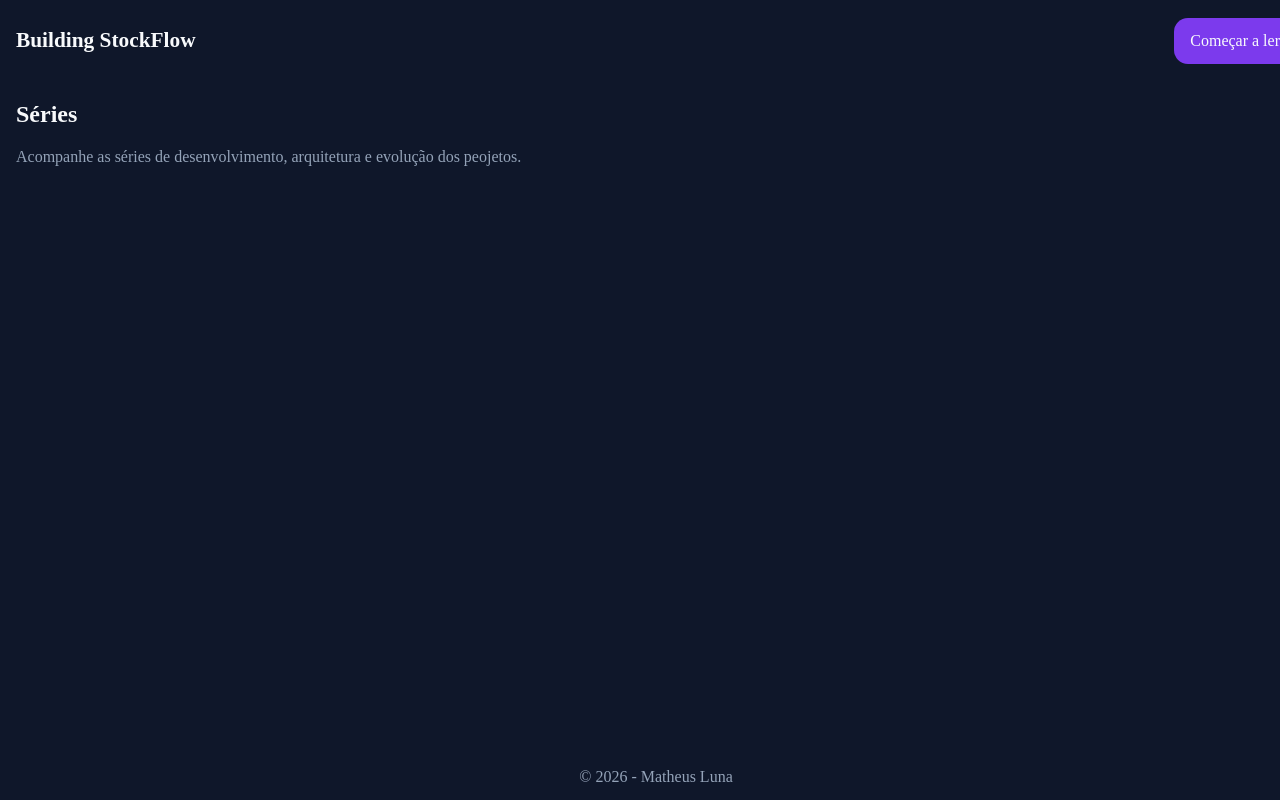
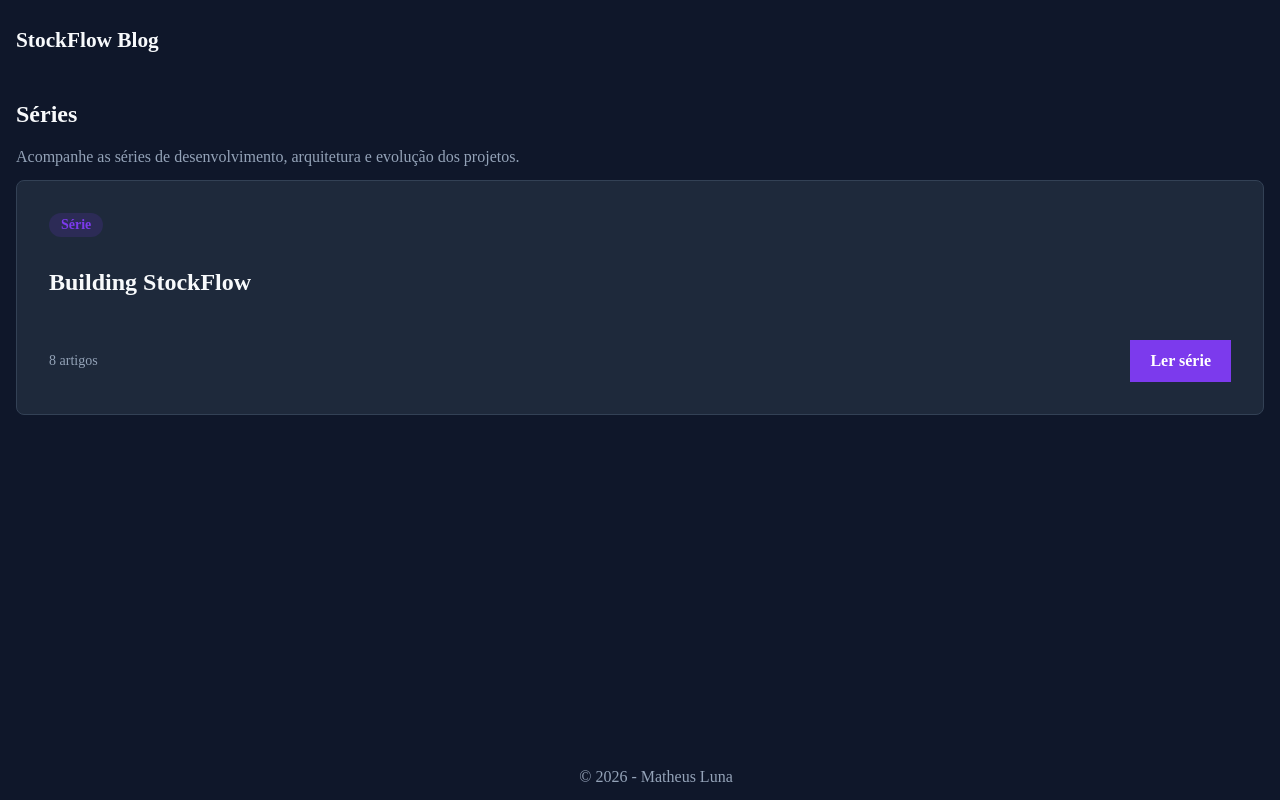
Before and after one commit to MathLun/stockflow-blog, a React (Vite) app: page /series in a window 1280 px wide. Shown: the top 800 px of the page. Built offline with nearby package versions, Linux system fonts and the light colour scheme.

Commit message:
feat(series): implement series navigation flow

```diff
--- a/src/components/layout/Header.tsx
+++ b/src/components/layout/Header.tsx
@@ -1,10 +1,21 @@
+import { Link, useLocation }
+from 'react-router-dom';
+
 import styles from './Header.module.css';
 
-export const Header = () => (
-	<header className={styles.container}>
-	  <h1 className={styles.brand}>Building StockFlow</h1>
-	  <button className={styles.button}>
-	    Começar a ler
-	  </button>
+export const Header = () => {
+	const { pathname } = useLocation();
+	const isHomePage = pathname === "/";
+	return (
+	  <header className={styles.container}>
+	  <h1 className={styles.brand}>
+	    <Link to="/">
+	      StockFlow Blog
+	    </Link>
+	  </h1>
+
+	  {isHomePage && (
+	  <button className={styles.button}><Link to="/series">Começar a ler</Link></button>)}
 	</header>
-);
+	)
+}
--- /dev/null
+++ b/src/components/series/SeriesCard.module.css
@@ -0,0 +1,81 @@
+.card {
+  display: flex;
+  flex-direction: column;
+  justify-content: space-between;
+
+  gap: 1.5rem;
+
+  padding: 2rem;
+  margin: 14px 0;
+
+  background-color: var(--color-surface);
+  border: 1px solid var(--color-border);
+  border-radius: 8px;
+
+  transition: transform 0.2s ease, border-color 0.2s ease;
+}
+
+.card:hover {
+  transform: translateY(-4px);
+  border-color: var(--color-primary);
+}
+
+.content {
+  display: flex;
+  flex-direction: column;
+  gap: 0.75rem;
+}
+
+.badge {
+  width: fit-content;
+
+  padding: 0.25rem 0.75rem;
+
+  border-radius: 999px;
+
+  background-color: rgba(124, 58, 237, 0.15);
+  color: var(--color-primary);
+
+  font-size: 0.875rem;
+  font-weight: 600;
+}
+
+.title {
+  color: var(--color-text);
+}
+
+.description {
+  color: var(--color-text-muted);
+
+  line-height: 1.6;
+}
+
+.footer {
+  display: flex;
+  align-items: center;
+  justify-content: space-between;
+
+  gap: 1rem;
+}
+
+.articles {
+  color: var(--color-text-muted);
+  font-size: 0.875rem;
+}
+
+.button {
+  padding: 0.75rem 1.25rem;
+
+  border-radius: var(--radius-md);
+
+  background-color: var(--color-primary);
+  color: white;
+
+  font-weight: 600;
+
+  transition: background-color 0.2s ease;
+}
+
+.button:hover {
+  background-color: var(--color-primary-hover);
+}
--- /dev/null
+++ b/src/components/series/SeriesCard.tsx
@@ -0,0 +1,24 @@
+import type { FC }
+from 'react';
+
+import { Link }
+from 'react-router-dom'
+
+import type { SeriesCardProps }
+from './SeriesCard.props'
+
+import styles from './SeriesCard.module.css';
+
+export const SeriesCard: FC<SeriesCardProps> = (props) => (
+	<article className={styles.card}>
+	 <div className={styles.content}>
+	   <span className={styles.badge}>Série</span>
+	   <h2 className={styles.title}>{props.title}</h2>
+	 </div>
+	 <footer className={styles.footer}>
+	   <span className={styles.articles}>{props.articleCount} artigos</span>
+
+	   <Link to={props.href} className={styles.button}>Ler série </Link>
+	 </footer>
+	</article>
+);
--- /dev/null
+++ b/src/components/series/index.ts
@@ -0,0 +1 @@
+export * from './SeriesCard'
--- a/src/pages/series/Series.tsx
+++ b/src/pages/series/Series.tsx
@@ -1,11 +1,14 @@
+import { SeriesCard }
+from '@/components/series';
 
 export const SeriesPage = () => (
 	<section>
 	  <header>
 	    <h1>Séries</h1>
 	    <p>
-	     Acompanhe as séries de desenvolvimento, arquitetura e evolução dos peojetos.
+	     Acompanhe as séries de desenvolvimento, arquitetura e evolução dos projetos.
 	    </p>
 	  </header>
+	  <SeriesCard title="Building StockFlow" description="" href="" articleCount={8} />
 	</section>
 );
```
Also changed, not shown: src/components/series/SeriesCard.props.ts (added, +7 -0 lines).
